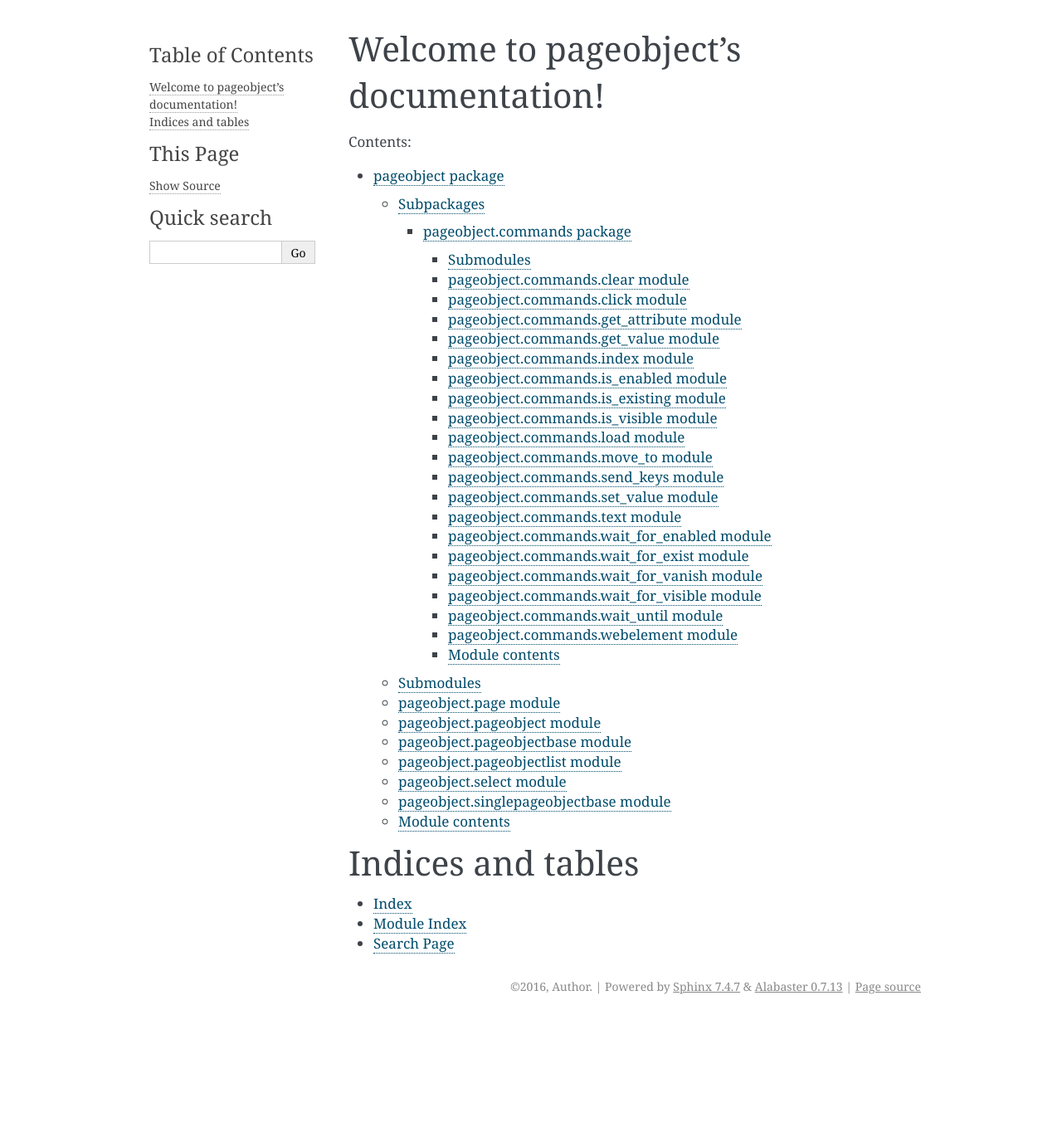
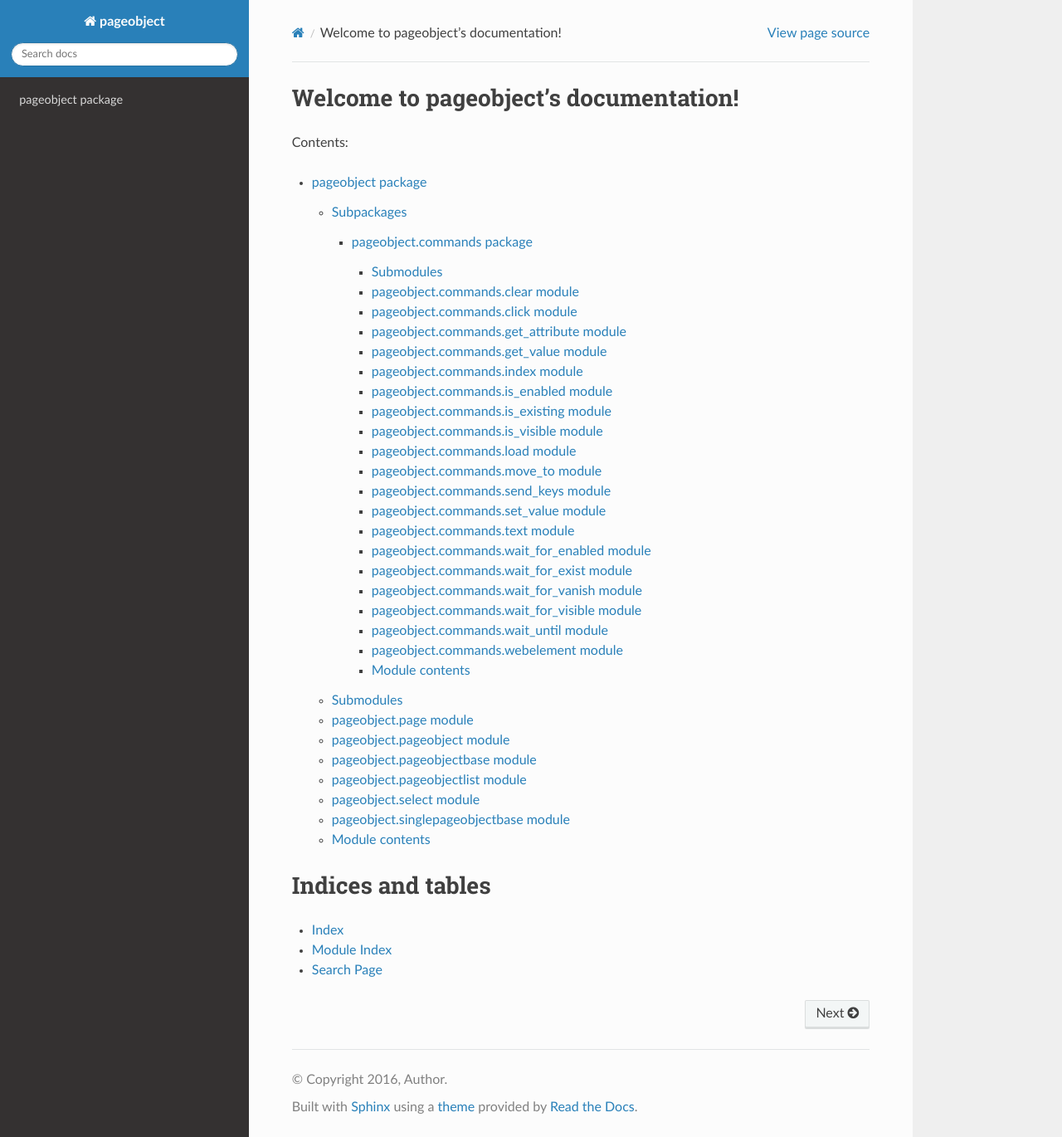
Before and after one commit to lukas-linhart/pageobject, a Sphinx documentation site: the page built from docs/index.rst, in a window 1280 px wide and 1370 px high. Shown: the whole window at 83% size. Built offline with Sphinx 7.4.7 and the Read the Docs theme 2.0.0, drawn with Linux system fonts in a browser that asks for light colours.

Commit message:
use sphinx_rtd_theme for html documentation

```diff
--- a/docs/conf.py
+++ b/docs/conf.py
@@ -20,6 +20,8 @@
 # import os
 # import sys
 # sys.path.insert(0, os.path.abspath('.'))
+
+import sphinx_rtd_theme
 
 # -- General configuration ------------------------------------------------
 
@@ -124,7 +126,7 @@ todo_include_todos = True
 # The theme to use for HTML and HTML Help pages.  See the documentation for
 # a list of builtin themes.
 #
-html_theme = 'alabaster'
+html_theme = 'sphinx_rtd_theme'
 
 # Theme options are theme-specific and customize the look and feel of a theme
 # further.  For a list of options available for each theme, see the
@@ -133,7 +135,7 @@ html_theme = 'alabaster'
 # html_theme_options = {}
 
 # Add any paths that contain custom themes here, relative to this directory.
-# html_theme_path = []
+html_theme_path = [sphinx_rtd_theme.get_html_theme_path()]
 
 # The name for this set of Sphinx documents.
 # "<project> v<release> documentation" by default.
--- a/pageobject/__init__.py
+++ b/pageobject/__init__.py
@@ -1,6 +1,8 @@
+"""*pageobject*'s main module"""
+
+__version__ = '0.0.38'
+
 from .page import Page
 from .pageobject import PageObject
 from .pageobjectlist import PageObjectList
 from .select import Select
-
-__version__ = '0.0.38'
--- a/requirements.txt
+++ b/requirements.txt
@@ -2,5 +2,4 @@ pytest==3.0.3
 pytest-cov==2.4.0
 selenium==3.0.1
 Sphinx==1.4.8
-sphinx-autobuild==0.6.0
 sphinx_rtd_theme==0.1.9
```
